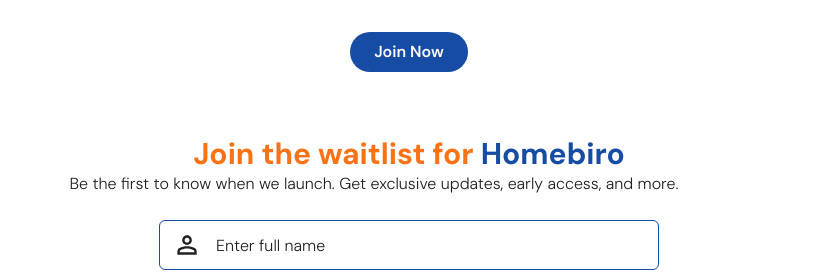
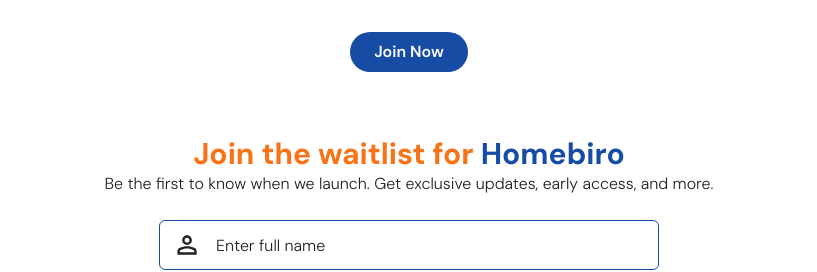
Before and after one commit to Moyo-Made/Homebiro, a Next.js app: page / in a window 1280 px wide. Shown: the part 860-1132 px from the top of the page, without its empty margins (231-1048 px from the left). Built offline with nearby package versions, Linux system fonts and the light colour scheme; a web font is replaced by a local one.

Commit message:
updated waitlist

```diff
--- a/app/components/Waitlist.tsx
+++ b/app/components/Waitlist.tsx
@@ -5,12 +5,12 @@
 const Waitlist = () => {
 	return (
 		<div className="flex flex-col justify-center items-center font-dmsans mt-16">
-			<div>
+			<div className="flex flex-col justify-center items-center">
 				<h1 className="text-orange-500 md:text-3xl text-2xl font-bold text-center w-[700px]">
 					Join the waitlist for{" "}
 					<span className="text-[#164CA4] ">Homebiro</span>
 				</h1>
-				<p className="md:max-w-[630px] max-w-[400px] text-[#222222] font-light text-center">
+				<p className="md:w-[800px] w-[400px] text-[#222222] font-light text-center">
 					Be the first to know when we launch. Get exclusive updates, early
 					access, and more.
 				</p>
```
